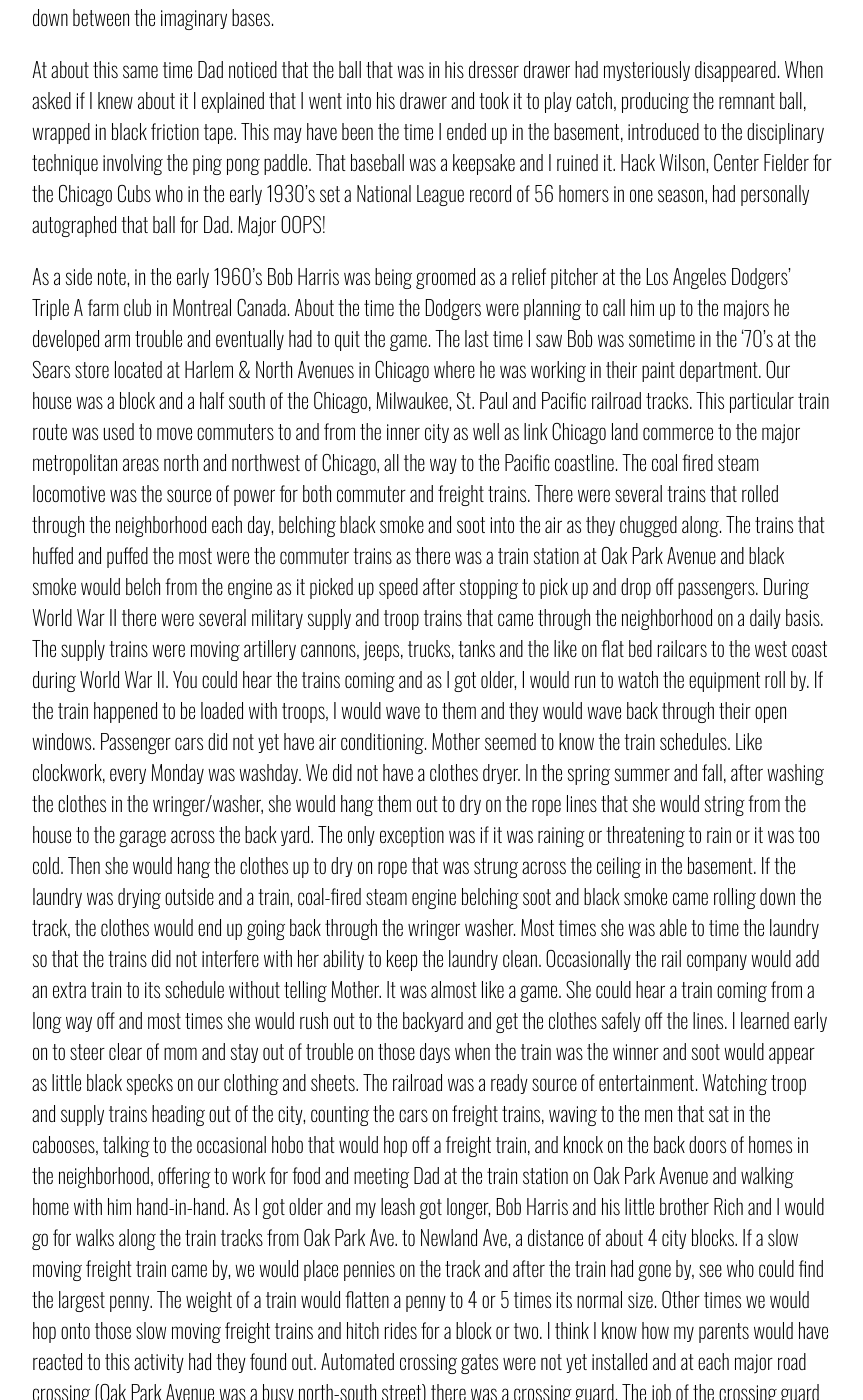
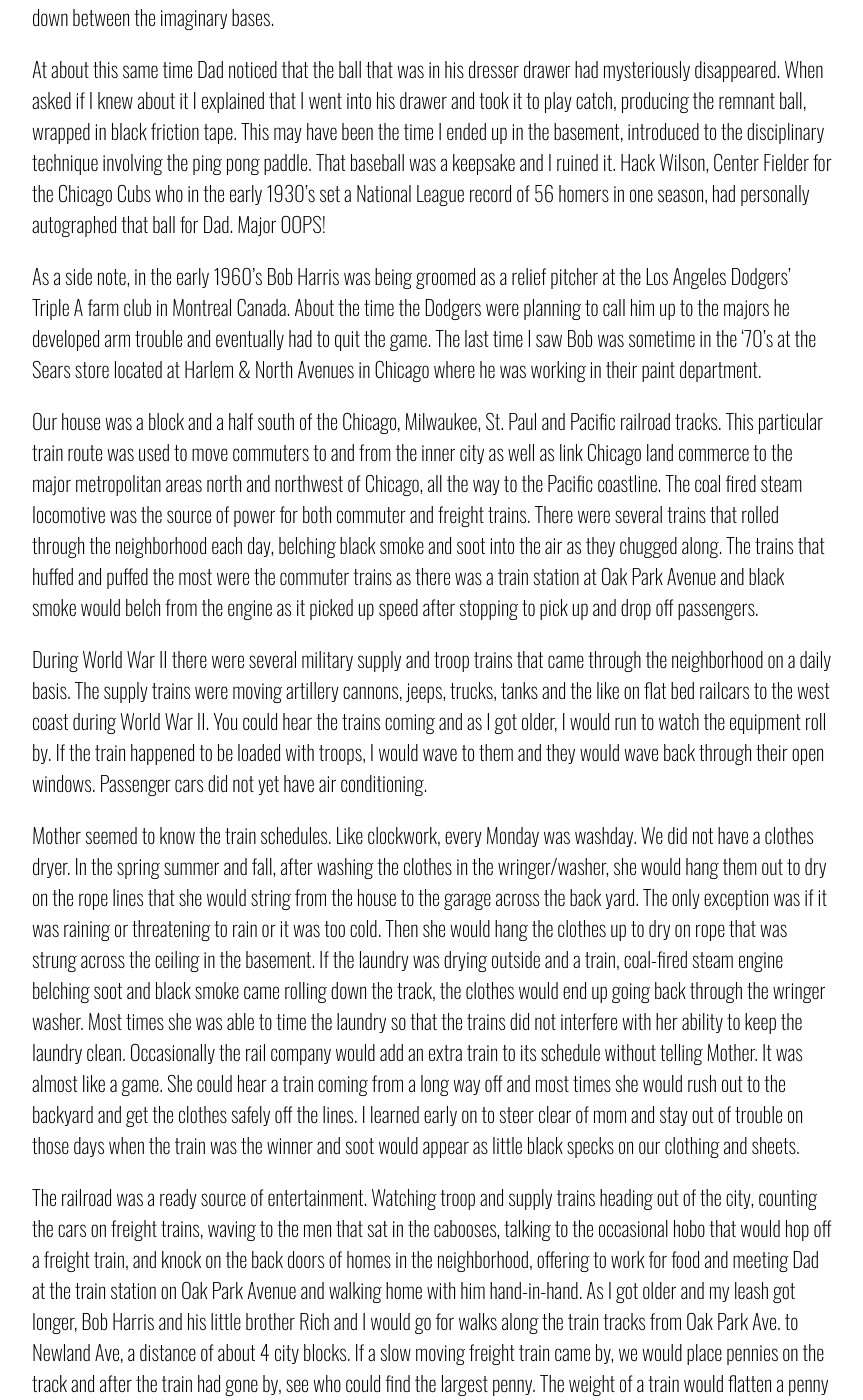
Before and after one commit to martinez2125/TennesseeChicago, a Jekyll site: the page built from index.markdown, in a window 1280 px wide and 1400 px high, scrolled down 18709 px. Shown: the whole window, without its empty margins (208-1071 px from the left). Built offline with Jekyll 4.4.1, drawn with Linux system fonts in a browser that asks for light colours; some of the changed text lies outside the part shown.

Commit message:
Update index.markdown

```diff
--- a/index.markdown
+++ b/index.markdown
@@ -199,24 +199,41 @@ When we weren't playing in the alley we were in the front yard. We would pretend
 At about this same time Dad noticed that the ball that was in his dresser drawer had mysteriously disappeared. When asked if I knew about it I explained that I went into his drawer and took it to play catch, producing the remnant ball, wrapped in black friction tape. This may have been the time I ended up in the basement, introduced to the disciplinary technique involving the ping pong paddle. That baseball was a keepsake and I ruined it. Hack Wilson, Center Fielder for the Chicago Cubs who in the early 1930's set a National League record of 56 homers in one season, had personally autographed that ball for Dad. Major OOPS!
 
 As a side note, in the early 1960's Bob Harris was being groomed as a relief pitcher at the Los Angeles Dodgers' Triple A farm club in Montreal Canada. About the time the Dodgers were planning to call him up to the majors he developed arm trouble and eventually had to quit the game. The last time I saw Bob was sometime in the '70's at the Sears store located at Harlem & North Avenues in Chicago where he was working in their paint department.
+
 Our house was a block and a half south of the Chicago, Milwaukee, St. Paul and Pacific railroad tracks. This particular train route was used to move commuters to and from the inner city as well as link Chicago land commerce to the major metropolitan areas north and northwest of Chicago, all the way to the Pacific coastline. The coal fired steam locomotive was the source of power for both commuter and freight trains. There were several trains that rolled through the neighborhood each day, belching black smoke and soot into the air as they chugged along. The trains that huffed and puffed the most were the commuter trains as there was a train station at Oak Park Avenue and black smoke would belch from the engine as it picked up speed after stopping to pick up and drop off passengers.
+
 During World War II there were several military supply and troop trains that came through the neighborhood on a daily basis. The supply trains were moving artillery cannons, jeeps, trucks, tanks and the like on flat bed railcars to the west coast during World War II. You could hear the trains coming and as I got older, I would run to watch the equipment roll by. If the train happened to be loaded with troops, I would wave to them and they would wave back through their open windows. Passenger cars did not yet have air conditioning.
+
 Mother seemed to know the train schedules. Like clockwork, every Monday was washday. We did not have a clothes dryer. In the spring summer and fall, after washing the clothes in the wringer/washer, she would hang them out to dry on the rope lines that she would string from the house to the garage across the back yard. The only exception was if it was raining or threatening to rain or it was too cold. Then she would hang the clothes up to dry on rope that was strung across the ceiling in the basement. If the laundry was drying outside and a train, coal-fired steam engine belching soot and black smoke came rolling down the track, the clothes would end up going back through the wringer washer. Most times she was able to time the laundry so that the trains did not interfere with her ability to keep the laundry clean. Occasionally the rail company would add an extra train to its schedule without telling Mother. It was almost like a game. She could hear a train coming from a long way off and most times she would rush out to the backyard and get the clothes safely off the lines. I learned early on to steer clear of mom and stay out of trouble on those days when the train was the winner and soot would appear as little black specks on our clothing and sheets.
+
 The railroad was a ready source of entertainment. Watching troop and supply trains heading out of the city, counting the cars on freight trains, waving to the men that sat in the cabooses, talking to the occasional hobo that would hop off a freight train, and knock on the back doors of homes in the neighborhood, offering to work for food and meeting Dad at the train station on Oak Park Avenue and walking home with him hand-in-hand. As I got older and my leash got longer, Bob Harris and his little brother Rich and I would go for walks along the train tracks from Oak Park Ave. to Newland Ave, a distance of about 4 city blocks. If a slow moving freight train came by, we would place pennies on the track and after the train had gone by, see who could find the largest penny. The weight of a train would flatten a penny to 4 or 5 times its normal size. Other times we would hop onto those slow moving freight trains and hitch rides for a block or two. I think I know how my parents would have reacted to this activity had they found out.
-Automated crossing gates were not yet installed and at each major road crossing (Oak Park Avenue was a busy north-south street) there was a crossing guard. The job of the crossing guard was to watch and listen for trains. As trains approached the intersection, the guard would go come out from the little shack that sheltered him from the weather and pull a lever that lowered the gates, preventing cars and pedestrians from crossing the tracks. After the train
-passed the guard would then raise the gates by pushing on the lever and traffic and pedestrian crossings would resume.
+
+Automated crossing gates were not yet installed and at each major road crossing (Oak Park Avenue was a busy north-south street) there was a crossing guard. The job of the crossing guard was to watch and listen for trains. As trains approached the intersection, the guard would go come out from the little shack that sheltered him from the weather and pull a lever that lowered the gates, preventing cars and pedestrians from crossing the tracks. After the train passed the guard would then raise the gates by pushing on the lever and traffic and pedestrian crossings would resume.
+
 The guard shack was an interesting wooden structure that sat alongside the train track. Inside was a phone, comfortable chair for the guard and a little refrigerator for lunches. There was a rear view mirror mounted on the exterior of a little bay window that extended out towards the tracks and a potbelly stove that burned coal and provided the shack with heat in the winter. The guard would sit in the bay window and the mirror enabled him to see in both directions and watch for the oncoming trains. On a cold day the potbelly stove would get so hot that it would glow a faint red. The shack was only about 6 or 8 feet square and had a door that opened out onto the sidewalk. The tracks ran along the south edge of Sayre Park and in the winter, I would stop and visit with the guard and get warm on my way home from ice skating at the outdoor rink or playing basketball at the Sayre Park field house. The guards were always friendly. They seemed to always welcome company but took their job seriously and would never allow me to lower and raise the gate. The guards and their shacks disappeared and were replaced with automated crossing gates at about the same time that diesel engines replaced coal-fired steam engines in the late 1950’s.
-World War II
+
+**World War II**
+
 In looking back, my parents seemed to shelter me from the general run of anxieties that went with living during a period when our country was involved in war. War was mostly a game to me and instead of cowboys and Indians, it was soldiers against the "krauts" (sauerkraut a perceived German staple) and "Japs" (short for Japanese). In the late '30's a developer had attempted to build a large apartment building across the street from where our house now stands. Because the area is a residential neighborhood city inspectors stopped the construction activity shortly after the foundation was put in. The contractor filled in the voids with excavated dirt.
+
 The remains of the cement foundation walls stuck up and out of the ground 2 to 3 feet. The concrete walls became our neighborhood battlefield. With rocks for hand grenades and a broom handle for a rifle, our neighborhood band of heroes would fight the enemy for hours. Some had cap pistols and one even had a BB gun but no guns were allowed in our house and as a result, my gun was a broom handle. The foundation has since been removed and houses are now there.
+
 Many years later while serving in the U.S. Army in 1956 I was stationed at Ft. Belvoir, VA. On occasion I was assigned to guard duty. Since this period was during a period of peacetime, we didn't take the military preparedness training too seriously. As a result, I was a poor marksman, probably because I did not have much experience with guns while growing up. During my basic training, I barely passed the accuracy tests with the M-1 rifle, even though I could strip it down to its many parts and put it back together in near record time (my experience with the old victrola certainly must have prepared me for this activity). Anyway, I was assigned to walk guard duty one night. During the assignment I was presented with a rifle that was in reality a shortened broom handle. You can imagine the sight. Walking back and forth in full military uniform carrying a broom handle at right shoulder arms. Fortunately my guard duty was at night. However, I was assigned to "protect" President Eisenhower's son's home and that made me nervous, not because of the threats to a notable person but because someone might force me to challenge them with a broom handle. I made it through the night unchallenged.
+
 Sometimes luck wins out.
+
 During the war Dad was a Civil Defense Block Captain. We would sometimes have to practice what was called a "blackout". This meant that the curtains and drapes would have to be closed in every house up and down the street. The city would turn off the streetlights and the neighborhood would be in darkness. Everyone was expected to remain in their houses. The only pedestrians expected to be out and about were the members of the Civil Defense team. Each member had an armband that they wore when out on patrol during the blackout exercises. Dad's job was to make sure that everyone within his area of responsibility knew about and was following the blackout procedures. As I remember, he took this responsibility very seriously.
+
 The entrance to Mars Candy Company was located about a block from our house on Oak Park Avenue. During the war Mother worked there on the evening shift, packing candy for the troops. What I remember most about this was that about once a month she would bring home a case on candy bars. Milky Way was and still is my favorite. My sister can probably provide more information on this as I just don't remember much more than the candy bar treats. I think that for a while when Grandmother Hilton was with us for one of her visits that she also worked with Mother at Mars.
+
 Mars Candy Company had a manicured lawn and a staff of grounds keepers and an irrigation system. The plant was almost a city block long and the grass was their pride and joy. The staff that took care of the lawn would go out each morning during the growing season and shake the dew from the leaves of grass so that the sun would not scorch them and in the evening the in-ground sprinkler system would be turned on to irrigate. The sprinklers would be turned off at around 9:30 or 10 pm. I know this because whenever we were planning a fishing trip to Powers Lake, Dad and I would go over to Mars after dark and with our flashlights, catch giant nite-crawlers that would come to the surface and stretch out on the grass to escape the wet soil. Some were the size of small snakes.
+
 I mentioned that Alma worked at Mars. She was the secretary to the personnel manager. She was also the person that turned me on to the sport of hockey. Occasionally she would take me to the old Chicago Stadium to see the Blackhawks. I'm not sure who yelled louder but I think it was Alma, as she understood the game better than I did and knew the right time to cheer and boo. At any rate, the "Hawks" didn't have a big following back then and there would always be a lot of empty seats. Once when she was at work she called home and suggested that I come over to Mars as one of the Blackhawk players (I think it was Red Hamil) was there in the plant on a promotional visit. I was over there in an instant. I got his autograph but I don't know whatever became of it.
+
 My only other significant recollection of Mars was their shipping department, located off the corner of Oak Park and Armitage Avenues. Occasionally I would go out of my way coming home from school and stand behind the company's tall page link security fence. My hope was that the dockworkers would be loading a truck and they would be kind enough to pitch a candy bar over the fence. It didn't happen very often but once in a great while my boyhood charm would win out. That was always a place where begging was in.
-Entertainment
+
+**Entertainment**
+
 My parents had a 1936 Plymouth that Dad purchased new the year I was born. It took us everywhere. It had a manual transmission (3 on the floor) and was a 2-door sedan with cloth seats, headliner and sides. There was an imaginary line that divided the back seat in half, which I will explain later. That line was an important part of our vacation excursions. He rebuilt the motor after the war - had a whole bunch of parts left over but it ran just fine. The car was our source of transportation until 1949 when Dad came home from work with a new Studebaker Champion one day in 1949. Dad sold the Plymouth to someone he worked with and the last time I saw it was sometime in the mid 50's. The fellow that purchased it from Dad stopped by one evening to show us that it was still running fine.
 On Sundays we would go for afternoon drives, sometimes all the way out to visit my aunt and uncle in Maywood. Uncle Gewin was Dad's youngest brother and he and my Aunt Marcella lived in a gas station structure constructed of field stone that had been converted into a house. It was located somewhere near North Avenue and Manheim Road. I recall this much because there was a very large International Harvester factory located on the northeast corner on Manheim and North. During the war it was converted into a war plant where some of the U.S. Army Air Corpse bombers were manufactured. I think they made the Mitchell B-25 bombers at this plant. Once in a while we would travel the road that circled the plant and see all the drab green fuselages and wings being prepared for shipment to O'Hare Field by truck for final assembly.
 From O 'Hare Field they would then be flown to the military bases and used to bomb enemy
```
